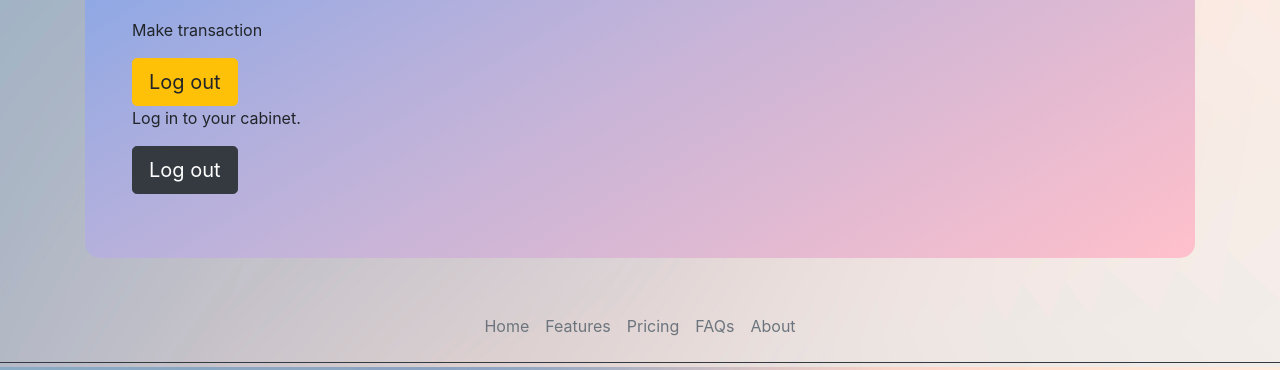
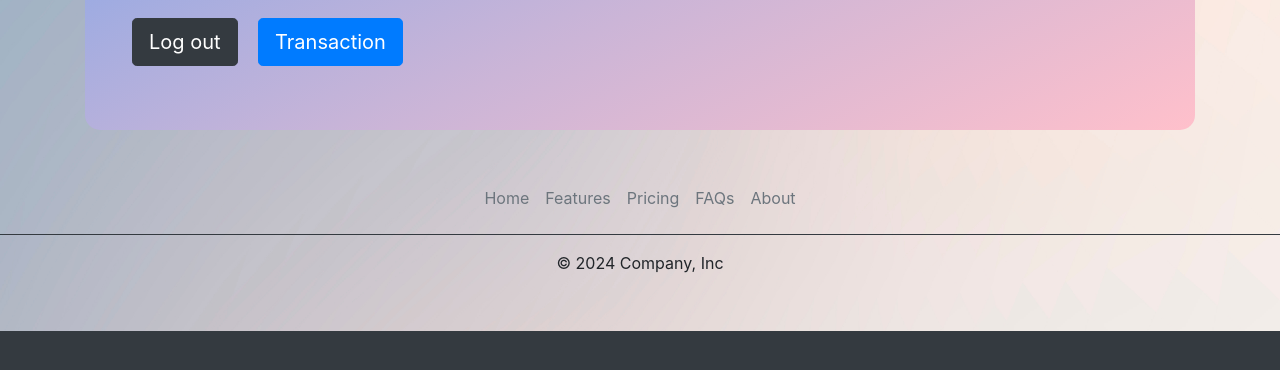
Before and after one commit to mmmurka/Online_Bank, a Django app: template templates/banking/cabinet.html in a window 1280 px wide. Shown: the part 486-856 px from the top of the page. After the commit the page ends 817 px from the top, so only its background shows below. Run offline with Django 5.2, Linux system fonts and the light colour scheme; the template is opened without the code that fills it, so the values that code supplies are empty; some libraries are stand-ins or nearby versions.

Commit message:
added Transaction model

```diff
--- a/templates/banking/cabinet.html
+++ b/templates/banking/cabinet.html
@@ -16,10 +16,10 @@
 
                     <!-- Przyciski do akcji -->
                     {% csrf_token %}
-                    <p> Make transaction</p>
-                    <a class="btn btn-warning btn-lg mr-3" href="{% url 'logout' %}" role="button">Log out</a>
-                    <p>Log in to your cabinet.</p>
-                    <a class="btn btn-dark btn-lg mr-3" href="{% url 'logout' %}" role="button">Log out</a>
+
+                <a class="btn btn-dark btn-lg mr-3" href="{% url 'logout' %}" role="button">Log out</a>
+                <a class="btn btn-primary btn-lg" href="{% url 'home' %}" role="button">Transaction</a>
+
             </div>
 
 
```
Also changed, not shown: banking/models.py (+7 -0 lines).
